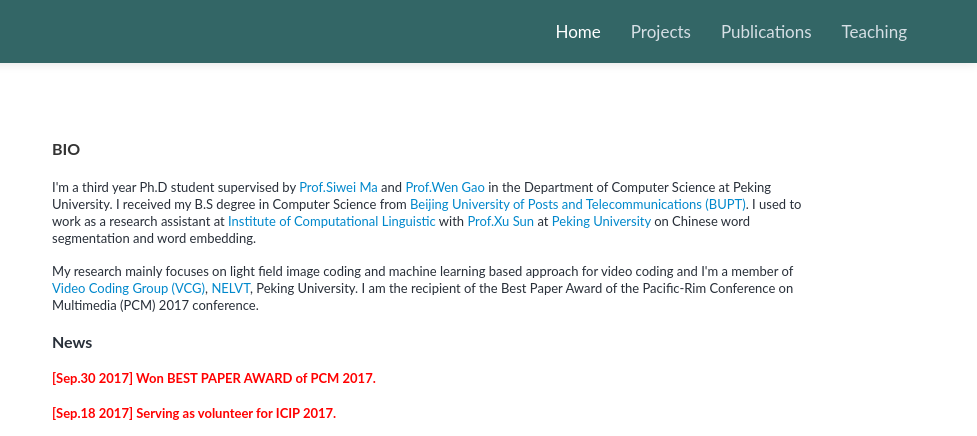
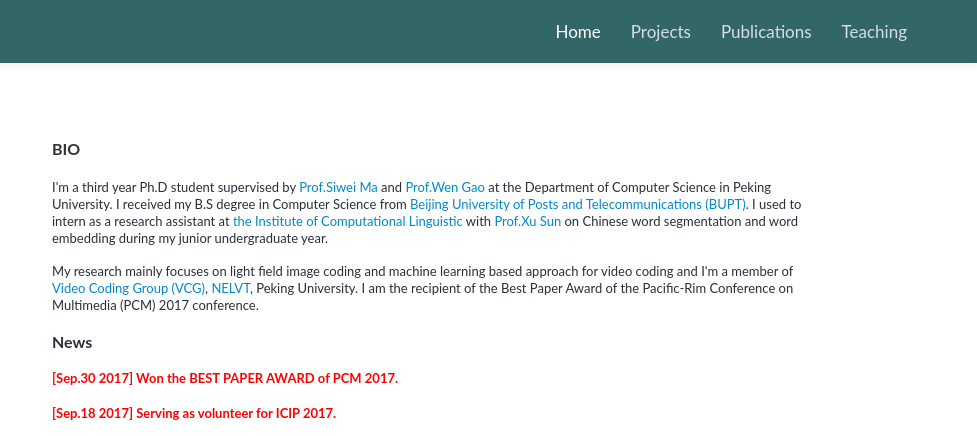
Before and after one commit to Codersadis/codersadis.github.io, a plain HTML site: page index.html in a window 1280 px wide. Shown: the top 436 px of the page, 303-1280 px from the left. Drawn offline with Linux system fonts and the light colour scheme.

Commit message:
rewrite self-intro.

```diff
--- a/index.html
+++ b/index.html
@@ -58,15 +58,14 @@
 						<h3 class="intro">
 						<font size="2" ><p style = "line-height:1.3">  <!-- <font style="text-decoration:line-through">second</font> -->
 							I'm a third year Ph.D student supervised by <a href="http://idm.pku.edu.cn/staff/masiwei/masiwei.htm" target="_blank">Prof.Siwei Ma</a>
-                            and <a href="http://www.jdl.ac.cn/htm-gaowen/" target="_blank">Prof.Wen Gao</a> in the Department of Computer Science at Peking University. I received my B.S degree in Computer Science from <a href="http://english.bupt.edu.cn/" target="_blank">Beijing University of Posts and Telecommunications (BUPT)</a>.
-							I used to work as a research assistant at <a href="http://icl.pku.edu.cn/"  target="_blank">Institute of Computational Linguistic</a> with <a href="http://klcl.pku.edu.cn/member/sunxu/index.htm" target="_blank">Prof.Xu Sun</a> at <a href="http://www.pku.edu.cn/" target="_blank">Peking University</a>
-							on Chinese word segmentation and word embedding.<br>
+                            and <a href="http://www.jdl.ac.cn/htm-gaowen/" target="_blank">Prof.Wen Gao</a> at the Department of Computer Science in Peking University. I received my B.S degree in Computer Science from <a href="http://english.bupt.edu.cn/" target="_blank">Beijing University of Posts and Telecommunications (BUPT)</a>.
+							I used to intern as a research assistant at <a href="http://icl.pku.edu.cn/"  target="_blank">the Institute of Computational Linguistic</a> with <a href="http://klcl.pku.edu.cn/member/sunxu/index.htm" target="_blank">Prof.Xu Sun</a> on Chinese word segmentation and word embedding during my junior undergraduate year.<br>
 							<br>
 							My research mainly focuses on light field image coding and machine learning based approach for video coding and I'm a member of <a href="http://pkuvcl.com/" target="_blank">Video Coding Group (VCG)</a>, <a href="http://idm.pku.edu.cn/" target="_blank">NELVT</a>, Peking University. I am the recipient of the Best Paper Award of the Pacific-Rim Conference on Multimedia (PCM) 2017 conference.
 						</p></font>
 
 						<b><font size="3" >News</font></b><br>
-						<font size="2" style="color:red"> <b>[Sep.30 2017] Won BEST PAPER AWARD of PCM 2017. </b></font><br/>
+						<font size="2" style="color:red"> <b>[Sep.30 2017] Won the BEST PAPER AWARD of PCM 2017. </b></font><br/>
 						<font size="2" style="color:red"> <b>[Sep.18 2017] Serving as volunteer for ICIP 2017. </b></font><br/>
 						<font size="2" style="color:red"> <b>[Aug.25 2017] One paper accepted by VCIP 2017. </b></font><br/>
 
```
